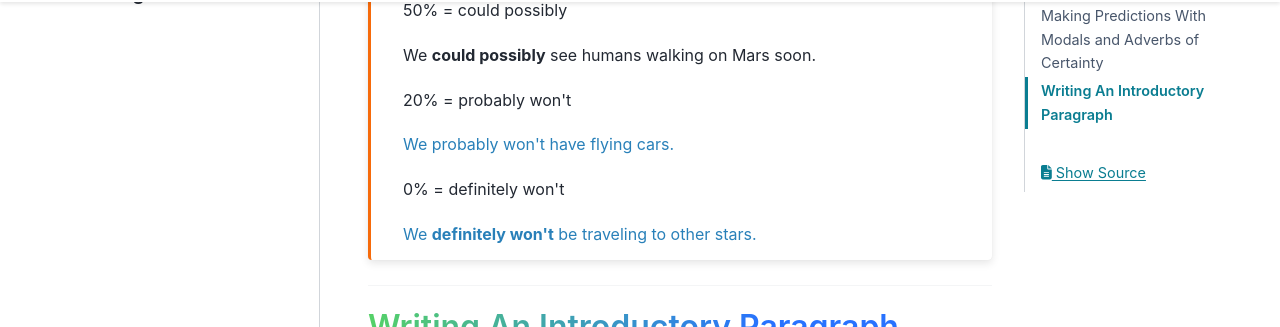
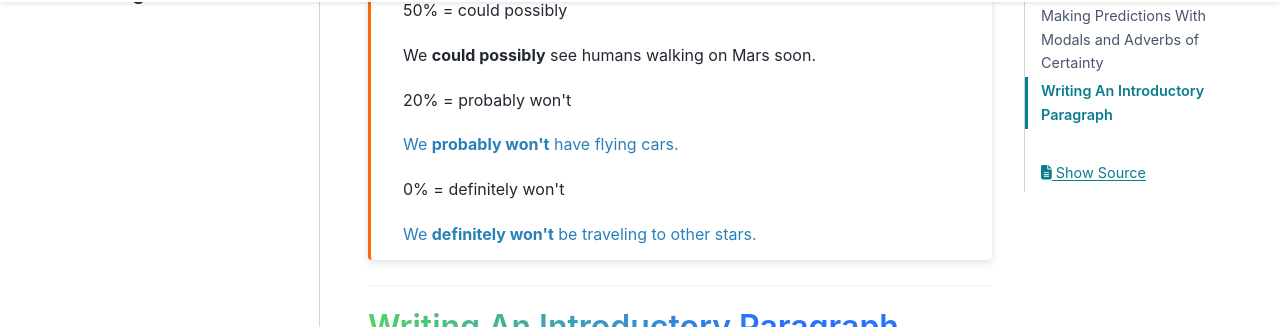
Before and after one commit to vpa24/ESL-47---Intermediate-Low-Integrated-Reading-Writing, a Sphinx documentation site: the page built from docs/source/unit6.md, in a window 1280 px wide and 900 px high, scrolled down 701 px. Shown: the part 126-453 px from the top of the window. Built offline with Sphinx 7.4.7 and the PyData theme 0.15.4, drawn with Linux system fonts in a browser that asks for light colours; some web fonts are replaced.

Commit message:
fixed {raw} html

`````diff
--- a/docs/source/unit6.md
+++ b/docs/source/unit6.md
@@ -14,11 +14,11 @@
 
 ```{raw} html
 <p>
-100% = will definitely <br/>
+100% = will definitely
 <div class="color-blue">Cars <b>will definitely</b> become more efficient in the future.</div>
 </p>
 <p>
-90% = will probably <br/>
+90% = will probably
 <div class="color-blue">The next generation <b>will probably</b> use more digital devices.</div>
 </p>
 <p>
@@ -26,11 +26,11 @@
 <div class-"color-blue">We <b>could possibly</b> see humans walking on Mars soon.</div>
 </p>
 <p>
-20% = probably won't<br/>
-<div class="color-blue">We probably won't have flying cars.</div>
+20% = probably won't
+<div class="color-blue">We <b>probably won't</b> have flying cars.</div>
 </p>
 <p>
-0% = definitely won't<br/>
+0% = definitely won't
 <div class="color-blue">We <b>definitely won't</b> be traveling to other stars.</div>
 </p>
 ````
`````
